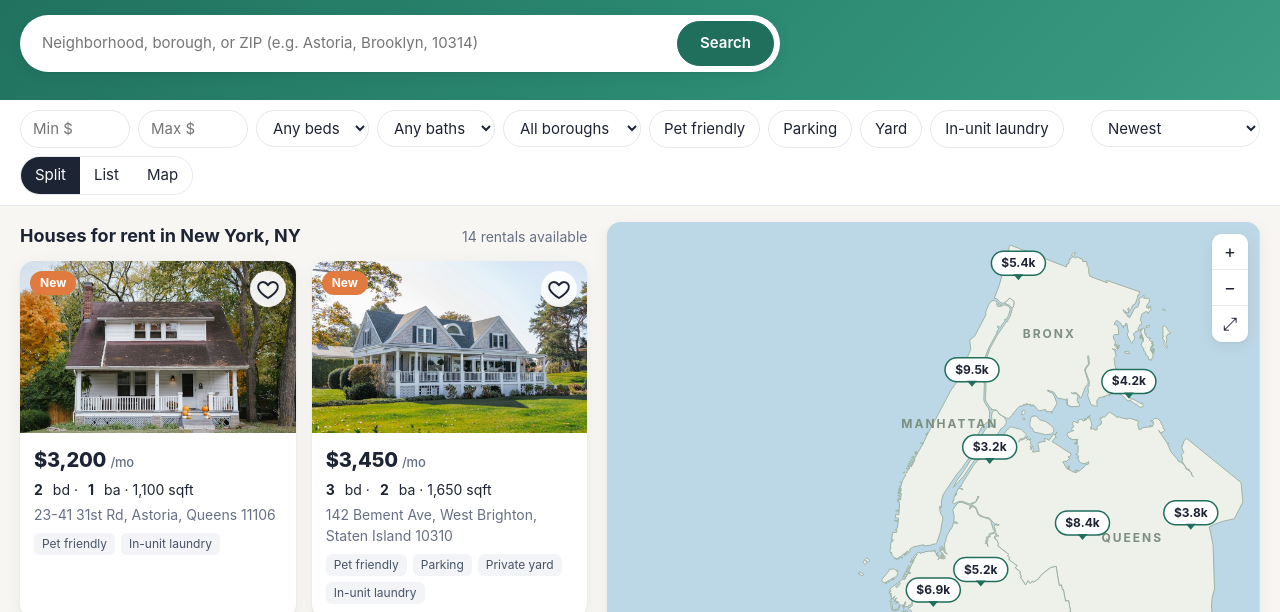
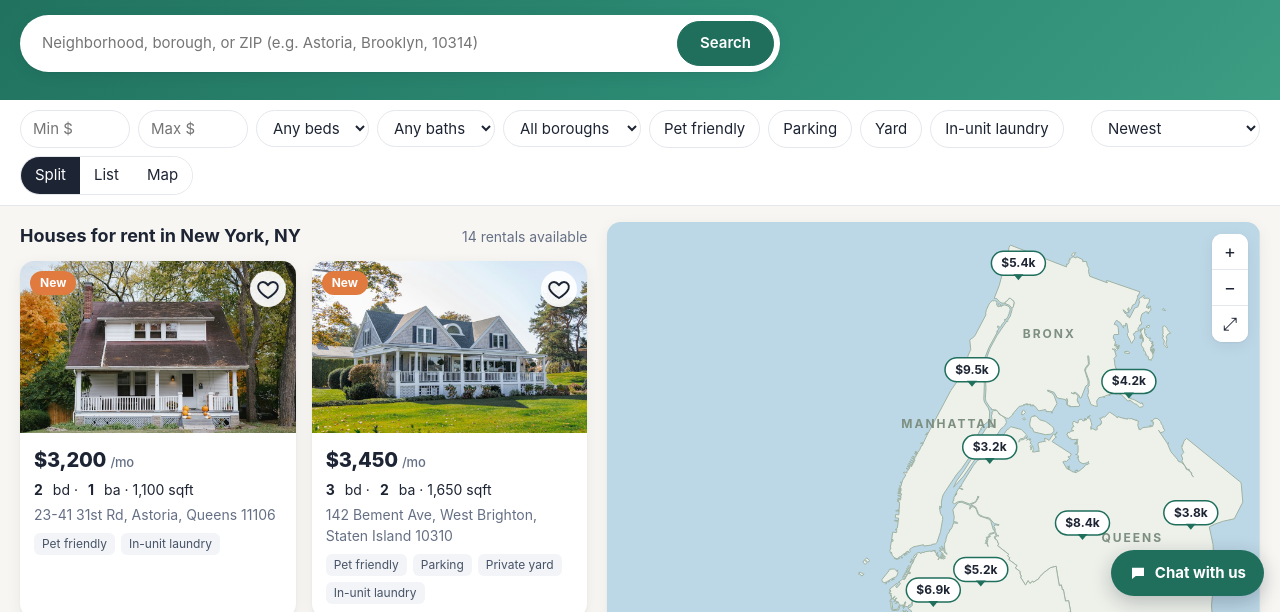
Before and after one commit to goldennestrentals/goldennestrentals.github.io, a plain HTML site: page index.html in a window 1280 px wide. Shown: the part 188-800 px from the top of the page. Drawn offline with Linux system fonts and the light colour scheme.

Commit message:
Connect tawk.to live chat
Co-Authored-By: Claude Opus 5.5 <noreply@anthropic.com>

```diff
--- a/index.html
+++ b/index.html
@@ -311,7 +311,7 @@ const PAYMENTS = {
    hours:    optional text shown in the chat menu, e.g. "Mon–Sat, 9am–7pm".
    The chat button stays hidden until at least one of tawk or whatsapp is filled in. */
 const CHAT = {
-  tawk:     { propertyId: "", widgetId: "" },
+  tawk:     { propertyId: "6b05641c97330d3cbe44faae", widgetId: "1k86gu4bs" },
   whatsapp: "",
   hours:    "",
 };
```
